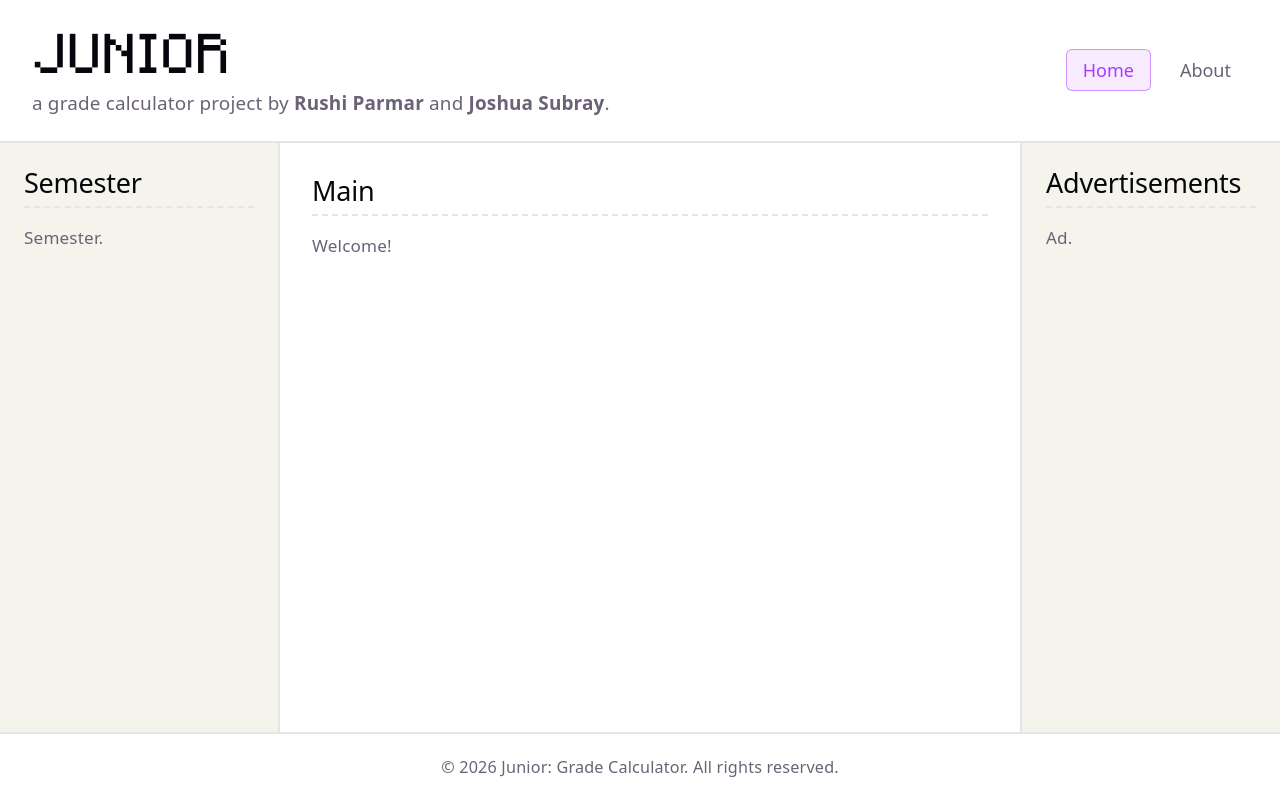
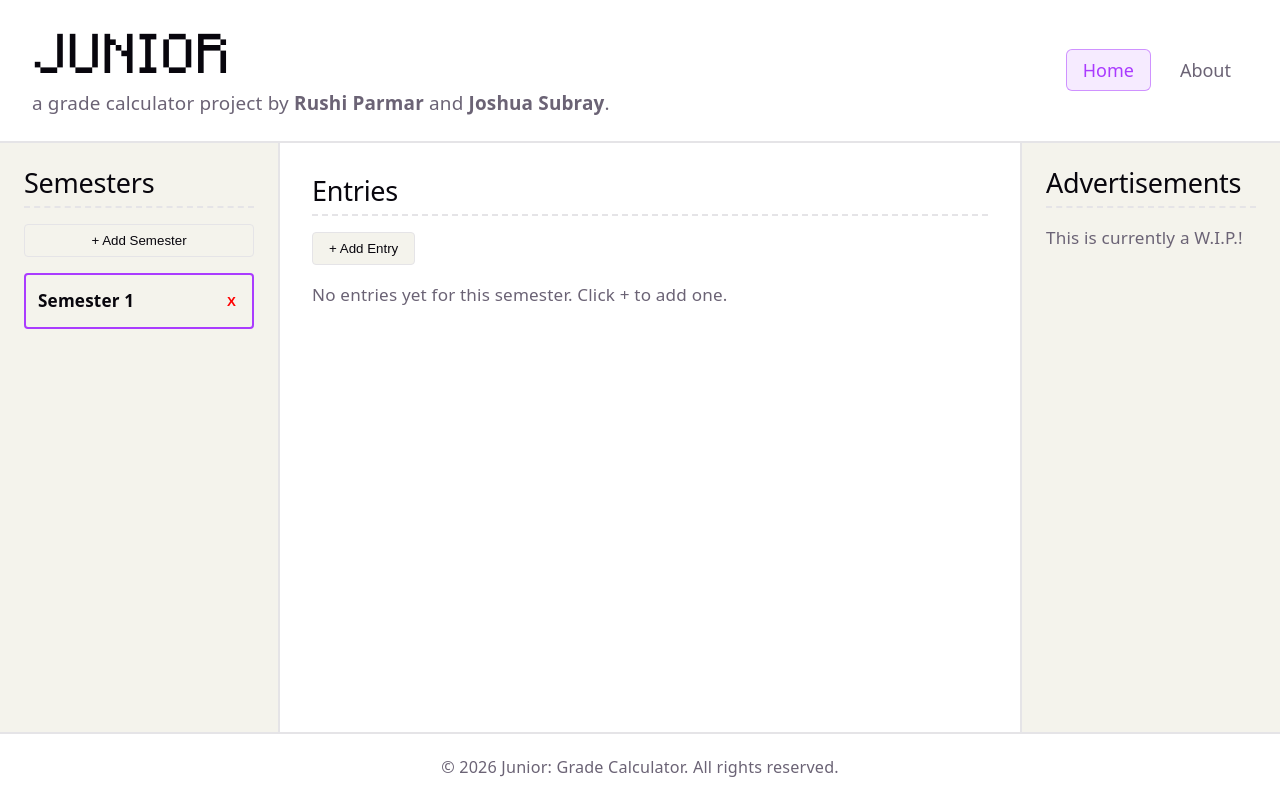
Before and after one commit to JoshuaSubray/Junior, a React (Vite) app: page / in a window 1280 px wide. Built offline with nearby package versions, Linux system fonts and the light colour scheme.

Commit message:
Added prototype Semester and Classes system.

```diff
--- /dev/null
+++ b/src/components/gpa/Entries.tsx
@@ -0,0 +1,51 @@
+import { useGradeContext } from '../../contexts/GradeContext';
+
+export default function Entries() {
+  const { semesters, activeSemesterId, addEntry, removeEntry } = useGradeContext();
+
+  const activeSemester = semesters.find(s => s.id === activeSemesterId);
+
+  if (!activeSemester) {
+    return (
+      <div className="entries-container">
+        <p>Please create or select a semester first.</p>
+      </div>
+    );
+  }
+
+  const entries = activeSemester.entries;
+
+  return (
+    <div className="entries-container">
+      <div style={{ marginBottom: '16px' }}>
+        <button
+          onClick={addEntry}
+          style={{ padding: '8px 16px', cursor: 'pointer', background: 'var(--code-bg)', border: '1px solid var(--border)', borderRadius: '4px', color: 'var(--text-h)' }}
+        >
+          + Add Entry
+        </button>
+      </div>
+
+      {entries.length === 0 ? (
+        <p>No entries yet for this semester. Click + to add one.</p>
+      ) : (
+        <div style={{ display: 'flex', flexDirection: 'column', gap: '8px' }}>
+          {entries.map(entry => (
+            <div
+              key={entry.id}
+              style={{ display: 'flex', justifyContent: 'space-between', alignItems: 'center', padding: '12px', border: '1px solid var(--border)', borderRadius: '4px', backgroundColor: 'var(--code-bg)' }}
+            >
+              <span style={{ color: 'var(--text-h)' }}>Entry {entry.id}</span>
+              <button
+                onClick={() => removeEntry(entry.id)}
+                style={{ padding: '4px 8px', cursor: 'pointer', border: 'none', background: 'transparent', color: 'red', fontWeight: 'bold' }}
+              >
+                X
+              </button>
+            </div>
+          ))}
+        </div>
+      )}
+    </div>
+  );
+}
--- a/src/components/gpa/Entry.tsx
+++ /dev/null
@@ -1 +0,0 @@
-// Entry row.
--- a/src/components/layout/Ads.tsx
+++ b/src/components/layout/Ads.tsx
@@ -3,7 +3,7 @@ export default function Ads() {
     <aside className="ads" id="ads">
       <h2 className="section-title">Advertisements</h2>
       <div className="section-content">
-        <p>Ad.</p>
+        <p>This is currently a W.I.P.!</p>
       </div>
     </aside>
   )
--- a/src/components/layout/PageLayout.tsx
+++ b/src/components/layout/PageLayout.tsx
@@ -3,6 +3,7 @@ import Header from './Header'
 import Footer from './Footer'
 import Sidebar from './Sidebar'
 import Ads from './Ads'
+import { GradeProvider } from '../../contexts/GradeContext'
 
 type Page = 'home' | 'about'
 
@@ -14,6 +15,7 @@ interface PageLayoutProps {
 
 export default function PageLayout({ currentPage, onNavigate, children }: PageLayoutProps) {
   return (
+    <GradeProvider>
       <div className="app-container">
         <Header currentPage={currentPage} onNavigate={onNavigate} />
 
@@ -29,5 +31,6 @@ export default function PageLayout({ currentPage, onNavigate, children }: PageLa
 
         <Footer />
       </div>
+    </GradeProvider>
   )
 }
--- a/src/components/layout/Sidebar.tsx
+++ b/src/components/layout/Sidebar.tsx
@@ -1,10 +1,57 @@
+import { useGradeContext } from '../../contexts/GradeContext';
+
 export default function Sidebar() {
+  const { semesters, activeSemesterId, addSemester, removeSemester, setActiveSemester } = useGradeContext();
+
   return (
     <aside className="semester" id="semester">
-      <h2 className="section-title">Semester</h2>
+      <h2 className="section-title">Semesters</h2>
       <div className="section-content">
-        <p>Semester.</p>
+        <div style={{ marginBottom: '16px' }}>
+          <button
+            onClick={addSemester}
+            style={{ width: '100%', padding: '8px', cursor: 'pointer', background: 'var(--code-bg)', border: '1px solid var(--border)', borderRadius: '4px', color: 'var(--text-h)' }}
+          >
+            + Add Semester
+          </button>
+        </div>
+
+        {semesters.length === 0 ? (
+          <p>No semesters yet.</p>
+        ) : (
+          <div style={{ display: 'flex', flexDirection: 'column', gap: '8px' }}>
+            {semesters.map(semester => (
+              <div
+                key={semester.id}
+                onClick={() => setActiveSemester(semester.id)}
+                style={{
+                  display: 'flex',
+                  justifyContent: 'space-between',
+                  alignItems: 'center',
+                  padding: '12px',
+                  border: activeSemesterId === semester.id ? '2px solid var(--accent)' : '1px solid var(--border)',
+                  borderRadius: '4px',
+                  backgroundColor: 'var(--code-bg)',
+                  cursor: 'pointer'
+                }}
+              >
+                <span style={{ color: 'var(--text-h)', fontWeight: activeSemesterId === semester.id ? 'bold' : 'normal' }}>
+                  Semester {semester.id}
+                </span>
+                <button
+                  onClick={(e) => {
+                    e.stopPropagation();
+                    removeSemester(semester.id);
+                  }}
+                  style={{ padding: '4px', cursor: 'pointer', border: 'none', background: 'transparent', color: 'red', fontWeight: 'bold' }}
+                >
+                  X
+                </button>
+              </div>
+            ))}
+          </div>
+        )}
       </div>
     </aside>
-  )
+  );
 }
--- a/src/contexts/GradeContext.tsx
+++ b/src/contexts/GradeContext.tsx
@@ -1 +1,92 @@
-// Global state management and reducer.
+import { createContext, useContext, useState, type ReactNode } from 'react';
+
+export interface Entry {
+  id: number;
+}
+
+export interface Semester {
+  id: number;
+  entries: Entry[];
+}
+
+interface GradeContextType {
+  semesters: Semester[];
+  activeSemesterId: number | null;
+  addSemester: () => void;
+  removeSemester: (id: number) => void;
+  setActiveSemester: (id: number) => void;
+  addEntry: () => void;
+  removeEntry: (id: number) => void;
+}
+
+const GradeContext = createContext<GradeContextType | undefined>(undefined);
+
+export function GradeProvider({ children }: { children: ReactNode }) {
+  const [semesters, setSemesters] = useState<Semester[]>([{ id: 1, entries: [] }]);
+  const [activeSemesterId, setActiveSemesterId] = useState<number | null>(1);
+  const [nextSemesterId, setNextSemesterId] = useState(2);
+  const [nextEntryId, setNextEntryId] = useState(1);
+
+  const addSemester = () => {
+    const newSemester = { id: nextSemesterId, entries: [] };
+    setSemesters([...semesters, newSemester]);
+    setActiveSemesterId(newSemester.id);
+    setNextSemesterId(nextSemesterId + 1);
+  };
+
+  const removeSemester = (id: number) => {
+    setSemesters(semesters.filter(s => s.id !== id));
+    if (activeSemesterId === id) {
+      setActiveSemesterId(null);
+    }
+  };
+
+  const setActiveSemester = (id: number) => {
+    setActiveSemesterId(id);
+  };
+
+  const addEntry = () => {
+    if (activeSemesterId === null) return;
+    setSemesters(semesters.map(s => {
+      if (s.id === activeSemesterId) {
+        return { ...s, entries: [...s.entries, { id: nextEntryId }] };
+      }
+      return s;
+    }));
+    setNextEntryId(nextEntryId + 1);
+  };
+
+  const removeEntry = (entryId: number) => {
+    if (activeSemesterId === null) return;
+    setSemesters(semesters.map(s => {
+      if (s.id === activeSemesterId) {
+        return { ...s, entries: s.entries.filter(e => e.id !== entryId) };
+      }
+      return s;
+    }));
+  };
+
+  return (
+    <GradeContext.Provider
+      value={{
+        semesters,
+        activeSemesterId,
+        addSemester,
+        removeSemester,
+        setActiveSemester,
+        addEntry,
+        removeEntry,
+      }}
+    >
+      {children}
+    </GradeContext.Provider>
+  );
+}
+
+export function useGradeContext() {
+  const context = useContext(GradeContext);
+  if (context === undefined) {
+    throw new Error('useGradeContext must be used within a GradeProvider');
+  }
+  return context;
+}
--- a/src/pages/About.tsx
+++ b/src/pages/About.tsx
@@ -21,6 +21,12 @@ export default function About() {
         <p>
           Want to help keep Junior free, accessible, and source-available? Consider donating to support the developers and their future endeavors! Every contribution is greatly appreciated.
         </p>
+
+        <h3 className="about-sub-heading">Credits</h3>
+        <p>
+          Front-end Development: Joshua Subray<br/>
+          Back-end Development: Rushi Parmar<br/>
+        </p>
       </div>
     </>
   )
--- a/src/pages/Home.tsx
+++ b/src/pages/Home.tsx
@@ -1,9 +1,11 @@
+import Entries from '../components/gpa/Entries';
+
 export default function Home() {
   return (
     <>
-      <h2 className="section-title">Main</h2>
+      <h2 className="section-title">Entries</h2>
       <div className="section-content">
-        <p>Welcome!</p>
+        <Entries />
       </div>
     </>
   )
```
Lines whose indentation alone changed are shown as unchanged.
